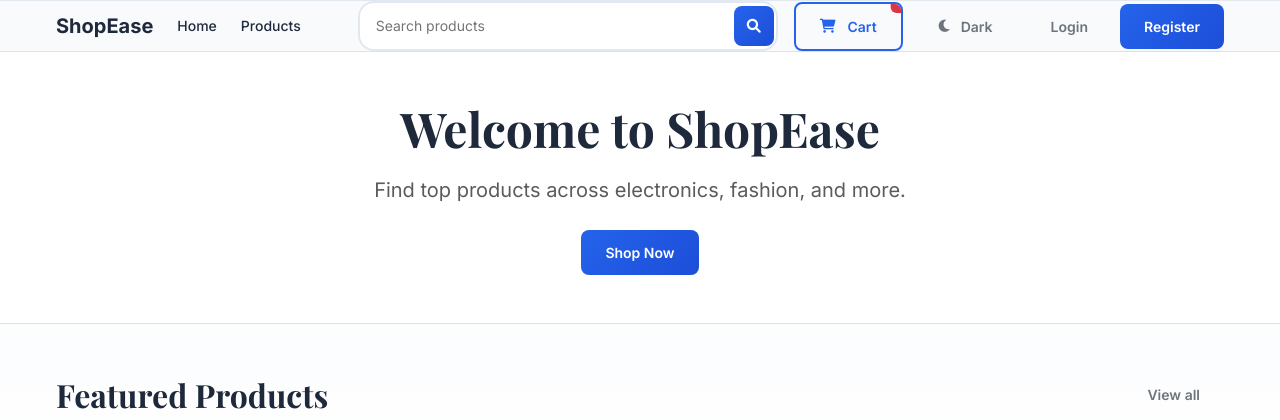
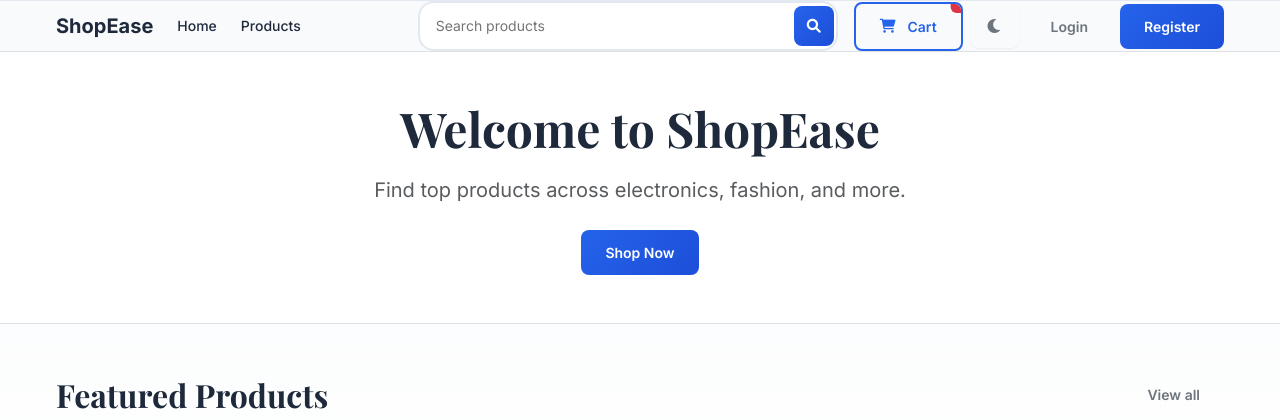
Before and after one commit to Kartikshri234/ecommerce-1, a Django app: page / in a window 1280 px wide. Shown: the top 420 px of the page. Run offline with Django 3.2, Linux system fonts and the light colour scheme; data that the repository does not hold is empty; some libraries are stand-ins or nearby versions.

Commit message:
Make theme toggle circular

```diff
--- a/static/css/style.css
+++ b/static/css/style.css
@@ -169,18 +169,44 @@ h6 { font-size: 1rem; }
 }
 
 .theme-toggle {
-  min-width: 108px;
+  position: relative;
+  width: 44px;
+  height: 44px;
   justify-content: center;
-  border-radius: 999px;
-  padding-inline: 1rem;
+  border-radius: 50%;
+  padding: 0;
+  display: inline-flex;
+  align-items: center;
+  flex-shrink: 0;
+  box-shadow: var(--shadow-sm);
+}
+
+.theme-toggle-circle {
+  aspect-ratio: 1;
 }
 
 .theme-toggle .theme-icon {
   width: 1rem;
+  font-size: 1rem;
 }
 
 .theme-toggle-label {
   font-weight: 600;
+}
+
+.theme-toggle:focus-visible {
+  outline: none;
+  box-shadow: 0 0 0 4px rgba(37, 99, 235, 0.18);
+}
+
+[data-theme="dark"] .theme-toggle {
+  background: linear-gradient(135deg, rgba(30, 41, 59, 0.96), rgba(15, 23, 42, 0.96));
+  color: var(--text-primary);
+  border-color: var(--border-dark);
+}
+
+[data-theme="dark"] .theme-toggle:hover {
+  background: linear-gradient(135deg, rgba(51, 65, 85, 0.98), rgba(30, 41, 59, 0.98));
 }
 
 .header-main {
--- a/static/js/main.js
+++ b/static/js/main.js
@@ -21,11 +21,13 @@
     }
 
     themeToggle.setAttribute('aria-pressed', theme === 'dark' ? 'true' : 'false');
+    themeToggle.setAttribute('aria-label', theme === 'dark' ? 'Switch to light mode' : 'Switch to dark mode');
+    themeToggle.setAttribute('title', theme === 'dark' ? 'Switch to light mode' : 'Switch to dark mode');
     if (themeIcon) {
       themeIcon.className = theme === 'dark' ? 'fa-solid fa-sun theme-icon' : 'fa-solid fa-moon theme-icon';
     }
     if (themeLabel) {
-      themeLabel.textContent = theme === 'dark' ? 'Light' : 'Dark';
+      themeLabel.textContent = theme === 'dark' ? 'Light mode' : 'Dark mode';
     }
   }
 
--- a/templates/base.html
+++ b/templates/base.html
@@ -57,9 +57,9 @@
                             <span id="cart-count" class="badge bg-danger position-absolute top-0 start-100 translate-middle">{{ cart_count|default:0 }}</span>
                         </a>
 
-                        <button id="themeToggle" class="btn btn-outline-secondary theme-toggle" type="button" aria-label="Toggle dark mode" aria-pressed="false">
+                        <button id="themeToggle" class="btn btn-outline-secondary theme-toggle theme-toggle-circle" type="button" aria-label="Toggle dark mode" aria-pressed="false">
                             <i class="fa-solid fa-moon theme-icon" data-theme-icon aria-hidden="true"></i>
-                            <span class="theme-toggle-label" data-theme-label>Dark</span>
+                            <span class="visually-hidden theme-toggle-label" data-theme-label>Dark mode</span>
                         </button>
 
                         {% if user.is_authenticated %}
```
